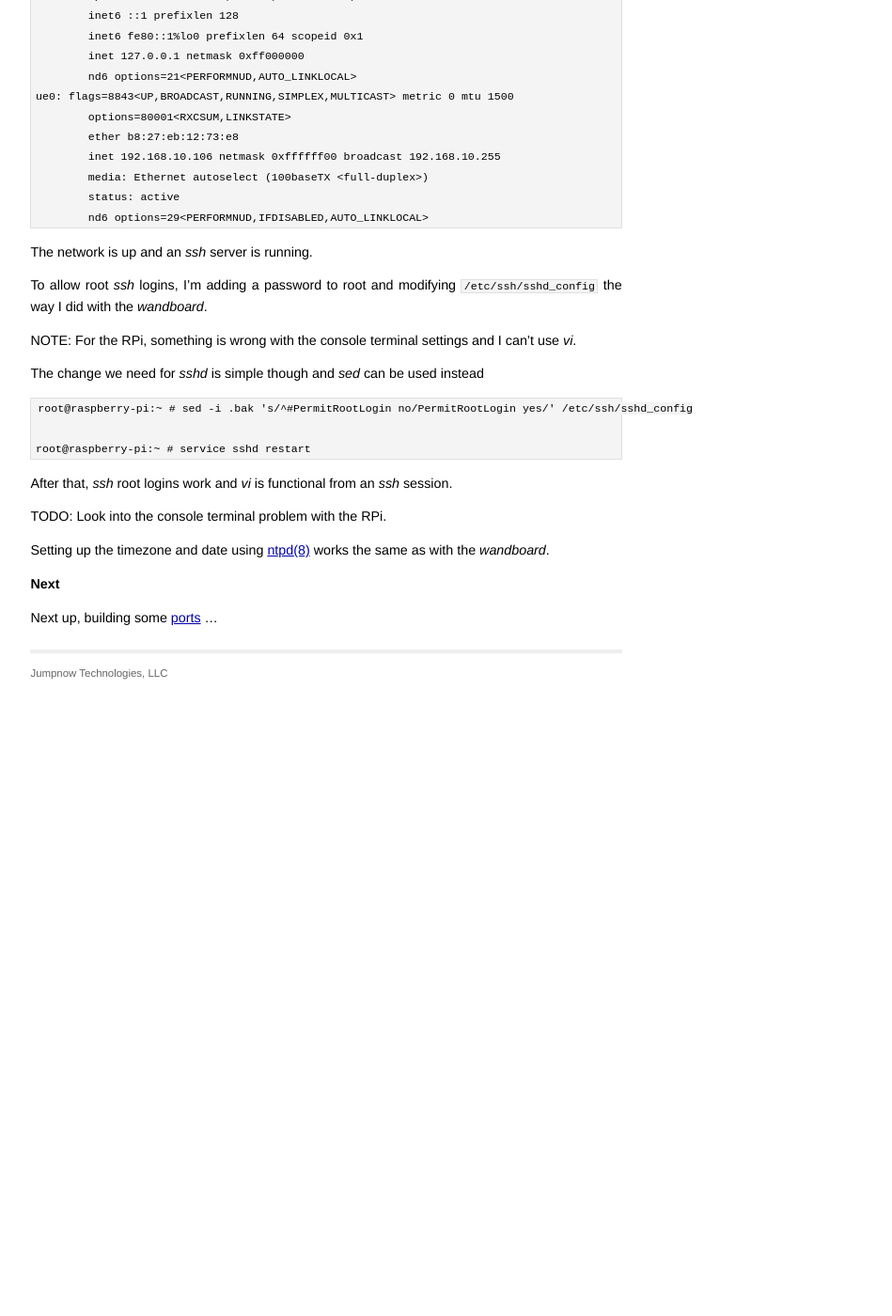
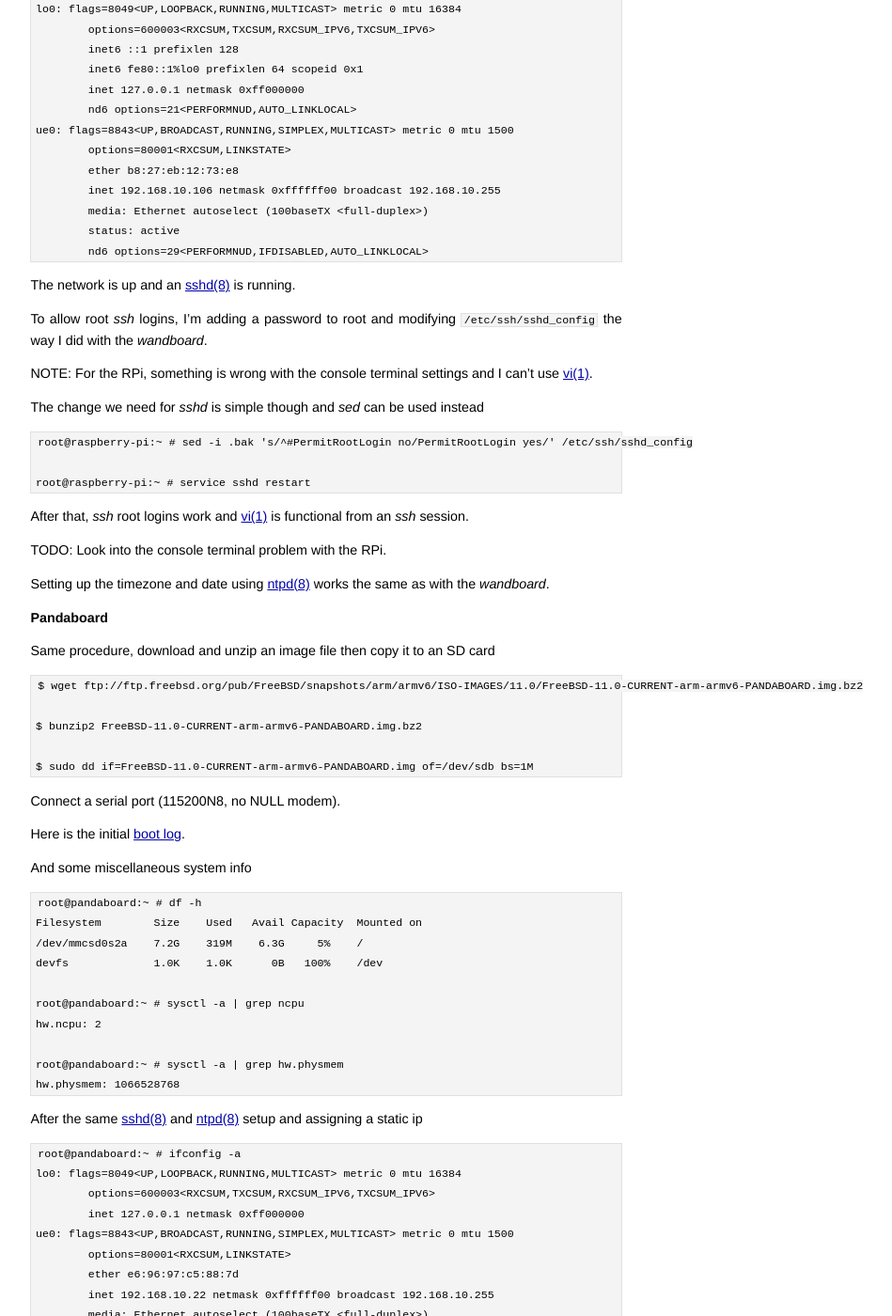
Before and after one commit to jumpnow/jumpnowtek-site, a Jekyll site: the page built from _posts/2014-10-20-FreeBSD-on-ARM.md, in a window 1280 px wide and 1400 px high, scrolled down 3796 px. Shown: the whole window at 94% size, without its empty margins (293-1242 px from the left). Built offline with Jekyll 4.4.1, drawn with Linux system fonts in a browser that asks for light colours; before the commit the page ends 4535 px from its top, so only the background shows below that; some of the changed text lies outside the part shown.

Commit message:
Add pandaboard to freebsd arm post

```diff
--- a/_posts/2014-10-20-FreeBSD-on-ARM.md
+++ b/_posts/2014-10-20-FreeBSD-on-ARM.md
@@ -41,7 +41,7 @@ Copy it to a microSD card (assuming the SD card shows up at */dev/sdb*)
 
     ~/freebsd$ sudo dd if=FreeBSD-11.0-CURRENT-arm-armv6-WANDBOARD-QUAD.img of=/dev/sdb bs=4M
 
-Insert into a *wandboard-quad* with serial console connected (1152008N1)
+Insert into a *wandboard-quad* with serial console connected through a NULL modem (1152008N1)
 
 Here is the [boot log][freebsd-boot-log].
 
@@ -96,7 +96,9 @@ Not much running other then [dhclient(8)][dhclient] and [sshd(8)][sshd].
 
 ### SSH Login
 
-A running *ssh* server is a convenience since it's almost always the first thing I install. If you didn't want [sshd(8)][sshd] running at startup, you would change this line in [rc.conf(5)][rc.conf] in `/etc`
+A running [sshd(8)][sshd] server is a nice convenience since it's usually the first thing I install on Linux systems.
+
+If you didn't want [sshd(8)][sshd] running at startup, you would change this line in [rc.conf(5)][rc.conf] in `/etc`
 
     sshd_enable="YES"
 
@@ -170,7 +172,7 @@ The *ffec0* portion of that *ifconfig_ffec0* entry comes from the kernel driver
             nd6 options=21<PERFORMNUD,AUTO_LINKLOCAL>
 
 
-### RaspberryPi
+## RaspberryPi
 
 Download, unzip and copy to an SD card
 
@@ -204,11 +206,11 @@ And with an ethernet cable connected, here's the initial [boot log][rpi-boot-log
             status: active
             nd6 options=29<PERFORMNUD,IFDISABLED,AUTO_LINKLOCAL>
 
-The network is up and an *ssh* server is running.
+The network is up and an [sshd(8)][sshd] is running.
 
 To allow root *ssh* logins, I'm adding a password to root and modifying `/etc/ssh/sshd_config` the way I did with the *wandboard*.
 
-NOTE: For the RPi, something is wrong with the console terminal settings and I can't use *vi*.
+NOTE: For the RPi, something is wrong with the console terminal settings and I can't use [vi(1)][vi].
 
 The change we need for *sshd* is simple though and *sed* can be used instead
 
@@ -216,11 +218,51 @@ The change we need for *sshd* is simple though and *sed* can be used instead
 
     root@raspberry-pi:~ # service sshd restart
 
-After that, *ssh* root logins work and *vi* is functional from an *ssh* session.
+After that, *ssh* root logins work and [vi(1)][vi] is functional from an *ssh* session.
 
 TODO: Look into the console terminal problem with the RPi.
 
 Setting up the timezone and date using [ntpd(8)][ntpd] works the same as with the *wandboard*.
+
+## Pandaboard
+
+Same procedure, download and unzip an image file then copy it to an SD card
+
+    $ wget ftp://ftp.freebsd.org/pub/FreeBSD/snapshots/arm/armv6/ISO-IMAGES/11.0/FreeBSD-11.0-CURRENT-arm-armv6-PANDABOARD.img.bz2
+
+    $ bunzip2 FreeBSD-11.0-CURRENT-arm-armv6-PANDABOARD.img.bz2
+
+    $ sudo dd if=FreeBSD-11.0-CURRENT-arm-armv6-PANDABOARD.img of=/dev/sdb bs=1M
+
+Connect a serial port (115200N8, no NULL modem).
+
+Here is the initial [boot log][panda-boot-log].
+
+And some miscellaneous system info
+
+    root@pandaboard:~ # df -h
+    Filesystem        Size    Used   Avail Capacity  Mounted on
+    /dev/mmcsd0s2a    7.2G    319M    6.3G     5%    /
+    devfs             1.0K    1.0K      0B   100%    /dev
+
+    root@pandaboard:~ # sysctl -a | grep ncpu
+    hw.ncpu: 2
+
+    root@pandaboard:~ # sysctl -a | grep hw.physmem
+    hw.physmem: 1066528768
+
+After the same [sshd(8)][sshd] and [ntpd(8)][ntpd] setup and assigning a static ip
+
+    root@pandaboard:~ # ifconfig -a
+    lo0: flags=8049<UP,LOOPBACK,RUNNING,MULTICAST> metric 0 mtu 16384
+            options=600003<RXCSUM,TXCSUM,RXCSUM_IPV6,TXCSUM_IPV6>
+            inet 127.0.0.1 netmask 0xff000000
+    ue0: flags=8843<UP,BROADCAST,RUNNING,SIMPLEX,MULTICAST> metric 0 mtu 1500
+            options=80001<RXCSUM,LINKSTATE>
+            ether e6:96:97:c5:88:7d
+            inet 192.168.10.22 netmask 0xffffff00 broadcast 192.168.10.255
+            media: Ethernet autoselect (100baseTX <full-duplex>)
+            status: active
 
 ### Next
 
@@ -242,6 +284,8 @@ Next up, building some [ports][ports] ...
 [rc.conf]: https://www.freebsd.org/cgi/man.cgi?query=rc.conf&apropos=0&sektion=5&manpath=FreeBSD+11-current&arch=default&format=html
 [resolv.conf]: https://www.freebsd.org/cgi/man.cgi?query=resolv.conf&apropos=0&sektion=5&manpath=FreeBSD+11-current&arch=default&format=html
 [ifconfig]: https://www.freebsd.org/cgi/man.cgi?query=ifconfig&apropos=0&sektion=8&manpath=FreeBSD+11-current&arch=default&format=html
+[vi]: https://www.freebsd.org/cgi/man.cgi?query=vi&apropos=0&sektion=1&manpath=FreeBSD+11-current&arch=default&format=html
 [ftdi]: https://www.sparkfun.com/products/9873
 [rpi-boot-log]: https://gist.github.com/scottellis/8f19c93c72afca2bf1b7
+[panda-boot-log]: https://gist.github.com/scottellis/ead64590466cb17c3eb6
 [ports]: http://www.freebsd.org/ports/
```
Also changed, not shown: other parts of _posts/2014-10-20-FreeBSD-on-ARM.md (+1 -1 lines).
